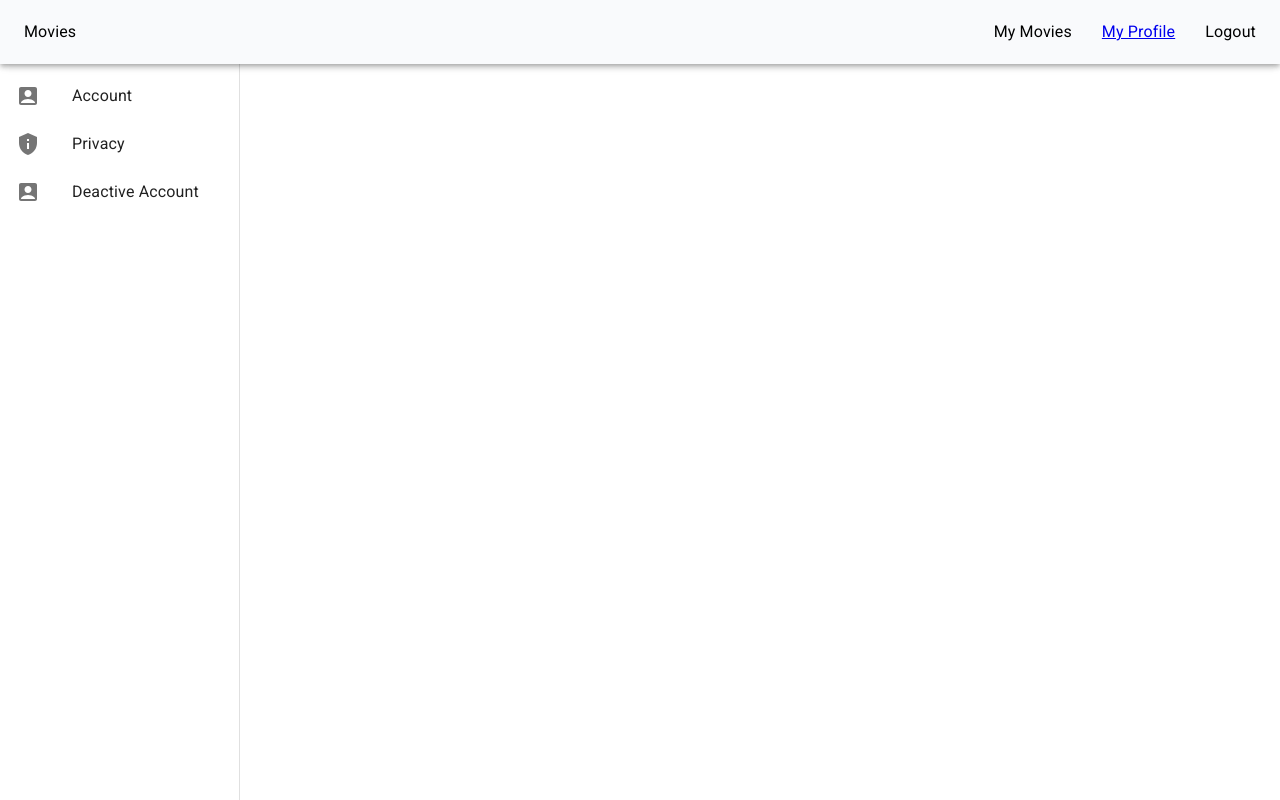
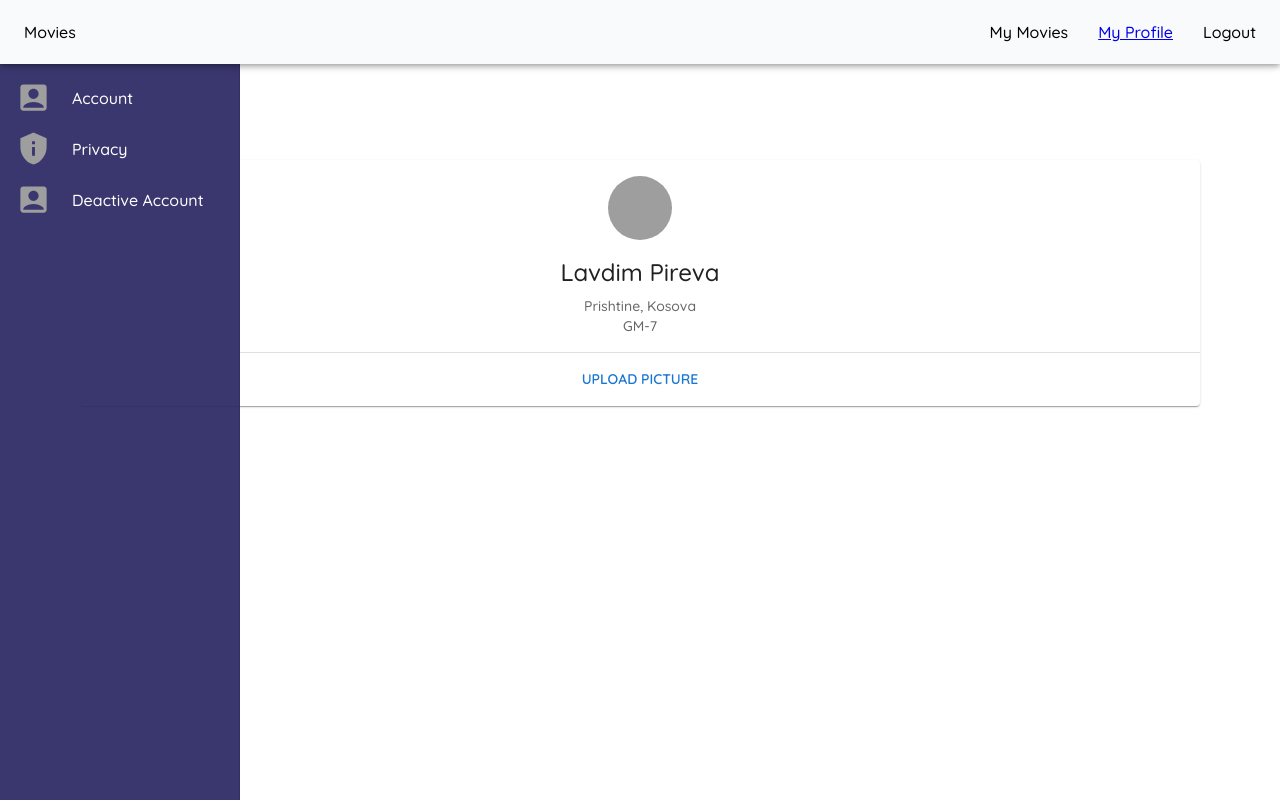
Before and after one commit to lavdimPireva/FilmProject, a React (Create React App) app: page /myProfile in a window 1280 px wide. Built offline with nearby package versions, Linux system fonts and the light colour scheme; sample sign-in values are in the browser's storage; grey boxes are pictures that could not be loaded.

Commit message:
root children , quicksand font

```diff
--- a/src/App.tsx
+++ b/src/App.tsx
@@ -1,3 +1,5 @@
+import { ThemeProvider } from "@emotion/react";
+import { createTheme } from "@mui/system";
 import { RouteComponent } from "./lib/RouteComponent";
 
 function App() {
--- a/src/index.css
+++ b/src/index.css
@@ -1,3 +1,4 @@
+@import url("https://fonts.googleapis.com/css2?family=Quicksand:wght@300;400;500;600;700&family=Roboto:wght@400;500;700&display=swap");
 body {
   margin: 0;
   font-family: -apple-system, BlinkMacSystemFont, "Segoe UI", "Roboto", "Oxygen",
--- a/src/index.tsx
+++ b/src/index.tsx
@@ -6,19 +6,31 @@ import reportWebVitals from "./reportWebVitals";
 import { AuthContextProvider } from "./lib/hooks/context/AuthContext/AuthContextProvider";
 import { BrowserRouter } from "react-router-dom";
 import { Home } from "./layout/Home/Home";
+import { createTheme, ThemeProvider } from "@mui/material";
 
 const root = ReactDOM.createRoot(
   document.getElementById("root") as HTMLElement
 );
+const theme = createTheme({
+  typography: {
+    fontFamily: "Quicksand",
+    fontWeightLight: 400,
+    fontWeightRegular: 500,
+    fontWeightMedium: 600,
+    fontWeightBold: 700,
+  },
+});
 
 root.render(
   <React.StrictMode>
     <BrowserRouter>
-      <AuthContextProvider>
-        <Home>
-          <App />
-        </Home>
-      </AuthContextProvider>
+      <ThemeProvider theme={theme}>
+        <AuthContextProvider>
+          <Home>
+            <App />
+          </Home>
+        </AuthContextProvider>
+      </ThemeProvider>
     </BrowserRouter>
   </React.StrictMode>
 );
--- a/src/layout/Header/Header.tsx
+++ b/src/layout/Header/Header.tsx
@@ -34,7 +34,7 @@ export const Header = () => {
             >
               <li>My Movies</li>
               <li>
-                <NavLink to="my-profile">My Profile</NavLink>
+                <NavLink to="myProfile">My Profile</NavLink>
               </li>
               <li
                 onClick={onLogout}
--- a/src/layout/Home/Home.tsx
+++ b/src/layout/Home/Home.tsx
@@ -8,7 +8,7 @@ interface Props {
 }
 
 export const Home = ({ children }: Props) => {
-  const { user, onLogout } = useAuthContext();
+  const { user } = useAuthContext();
   const navigate = useNavigate();
 
   return (
@@ -23,7 +23,7 @@ export const Home = ({ children }: Props) => {
       {/* Children */}
       <div
         style={{
-          background: "",
+          //   background: "#F9FAFC",
           width: "100%",
         }}
       >
--- a/src/layout/Sidebar/Sidebar.tsx
+++ b/src/layout/Sidebar/Sidebar.tsx
@@ -7,6 +7,7 @@ import {
   ListItemText,
   Toolbar,
 } from "@mui/material";
+import { grey, pink } from "@mui/material/colors";
 import { useNavigate } from "react-router-dom";
 
 export const Sidebar = () => {
@@ -17,18 +18,26 @@ export const Sidebar = () => {
   const items = [
     {
       text: "Account",
-      icon: <AccountBox />,
-      path: "/my-profile",
+      icon: <AccountBox fontSize="large" sx={{ color: grey[500] }} />,
+      path: "/myProfile",
     },
     {
       text: "Privacy",
-      icon: <PrivacyTip />,
-      path: "/my-profile",
+      icon: <PrivacyTip fontSize="large" sx={{ color: grey[500] }} />,
+      path: "/myProfile",
     },
+
     {
       text: "Deactive Account",
-      icon: <AccountBox />,
-      path: "/my-profile",
+      icon: (
+        <AccountBox
+          fontSize="large"
+          sx={{
+            color: grey[500],
+          }}
+        />
+      ),
+      path: "/myProfile",
     },
   ];
 
@@ -42,6 +51,7 @@ export const Sidebar = () => {
         "& .MuiDrawer-paper": {
           width: drawerWidth,
           boxSizing: "border-box",
+          backgroundColor: "rgba(46, 43, 101, 0.94)",
         },
       }}
     >
@@ -49,7 +59,14 @@ export const Sidebar = () => {
 
       <List>
         {items.map((item) => (
-          <ListItem key={item.text} button onClick={() => navigate(item.path)}>
+          <ListItem
+            sx={{
+              color: "white",
+            }}
+            key={item.text}
+            button
+            onClick={() => navigate(item.path)}
+          >
             <ListItemIcon>{item.icon}</ListItemIcon>
             <ListItemText primary={item.text} />
           </ListItem>
--- /dev/null
+++ b/src/pages/Account/Account.tsx
@@ -0,0 +1,9 @@
+import { Outlet } from "react-router-dom";
+
+export const Account = () => {
+  return (
+    <div>
+      <h2>Hello This is my Account</h2>
+    </div>
+  );
+};
--- a/src/pages/Home/Home.tsx
+++ b/src/pages/Home/Home.tsx
@@ -1,4 +1,4 @@
-import { Box } from "@mui/material";
+import { Box, Typography } from "@mui/material";
 import { Header } from "../../layout/Header/Header";
 import { Sidebar } from "../../layout/Sidebar/Sidebar";
 import { useAuthContext } from "../../lib/hooks/context/AuthContext/AuthContext";
@@ -6,5 +6,15 @@ import { useAuthContext } from "../../lib/hooks/context/AuthContext/AuthContext"
 export const Home = () => {
   const { user } = useAuthContext();
 
-  return <h2 style={{ marginTop: 150 }}>Hello bir</h2>;
+  return (
+    <Box
+      sx={{
+        marginTop: 15,
+        marginLeft: 40,
+        // mx: "auto",
+      }}
+    >
+      <Typography variant="h3">My Movies</Typography>
+    </Box>
+  );
 };
--- a/src/pages/MyProfile/MyProfile.tsx
+++ b/src/pages/MyProfile/MyProfile.tsx
@@ -1,5 +1,14 @@
-import { Box } from "@mui/material";
-import { Navigate } from "react-router-dom";
+import {
+  Avatar,
+  Box,
+  Button,
+  Card,
+  CardActions,
+  CardContent,
+  Divider,
+  Typography,
+} from "@mui/material";
+import { Navigate, Outlet } from "react-router-dom";
 import { useAuthContext } from "../../lib/hooks/context/AuthContext/AuthContext";
 
 export const MyProfile = () => {
@@ -10,12 +19,62 @@ export const MyProfile = () => {
   }
 
   return (
-    <Box
-      sx={{
-        margin: 50,
-      }}
-    >
-      <h1>Hello World</h1>
-    </Box>
+    <>
+      {/* <Typography sx={{ mx: "60", my: 15 }}>Account</Typography> */}
+      <Box
+        sx={{
+          mx: "auto",
+          my: 15,
+          width: 1200,
+          padding: 5,
+        }}
+      >
+        <Card>
+          <CardContent>
+            <Box
+              sx={{
+                alignItems: "center",
+                display: "flex",
+                flexDirection: "column",
+              }}
+            >
+              {/* avatar */}
+              <Avatar
+                src={
+                  "https://www.pixsy.com/wp-content/uploads/2021/04/ben-sweet-2LowviVHZ-E-unsplash-1.jpeg"
+                }
+                sx={{
+                  height: 64,
+                  mb: 2,
+                  width: 64,
+                }}
+              />
+              {/* emri */}
+              <Typography color="textPrimary" gutterBottom variant="h5">
+                Lavdim Pireva
+              </Typography>
+              {/*  qyteti shteti */}
+              <Typography color="textSecondary" variant="body2">
+                Prishtine, Kosova
+              </Typography>
+
+              {/* timezone */}
+              <Typography color="textSecondary" variant="body2">
+                GM-7
+              </Typography>
+              {/* divider */}
+              {/* upload button */}
+            </Box>
+          </CardContent>
+          <Divider />
+          <CardActions>
+            <Button color="primary" fullWidth variant="text">
+              Upload picture
+            </Button>
+          </CardActions>
+        </Card>
+        <Outlet />
+      </Box>
+    </>
   );
 };
```
Also changed, not shown: src/lib/RouteComponent.tsx (+8 -1 lines).
